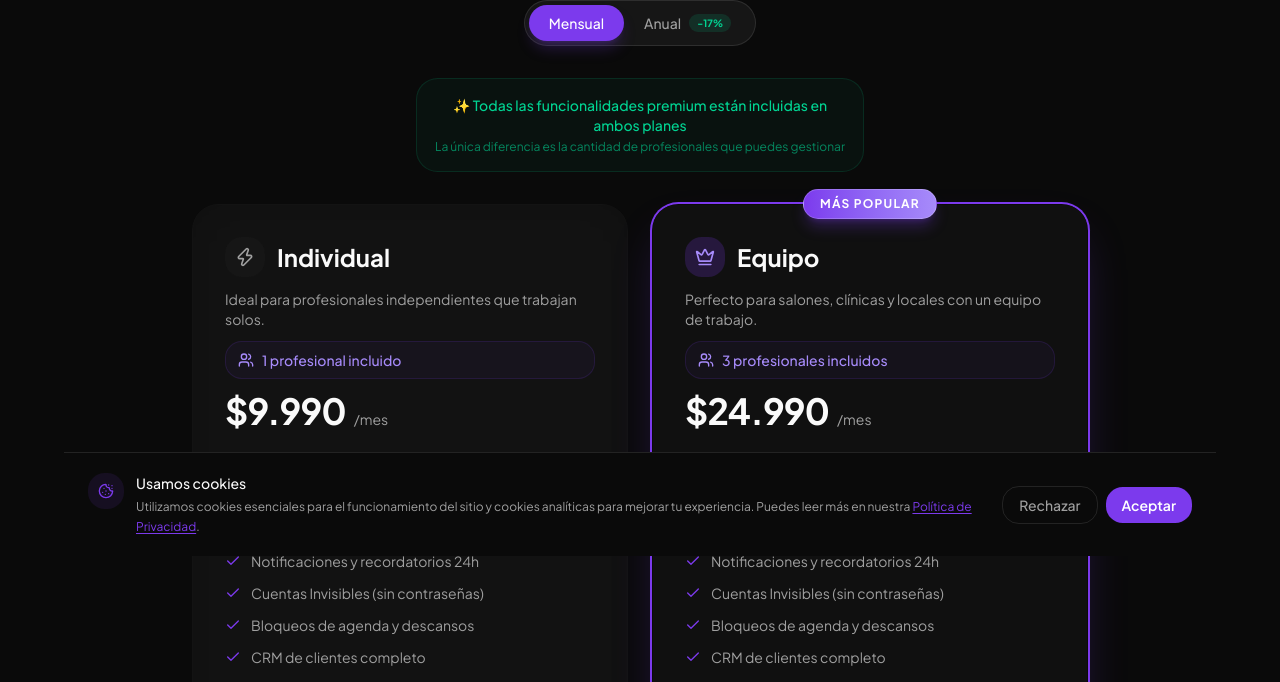
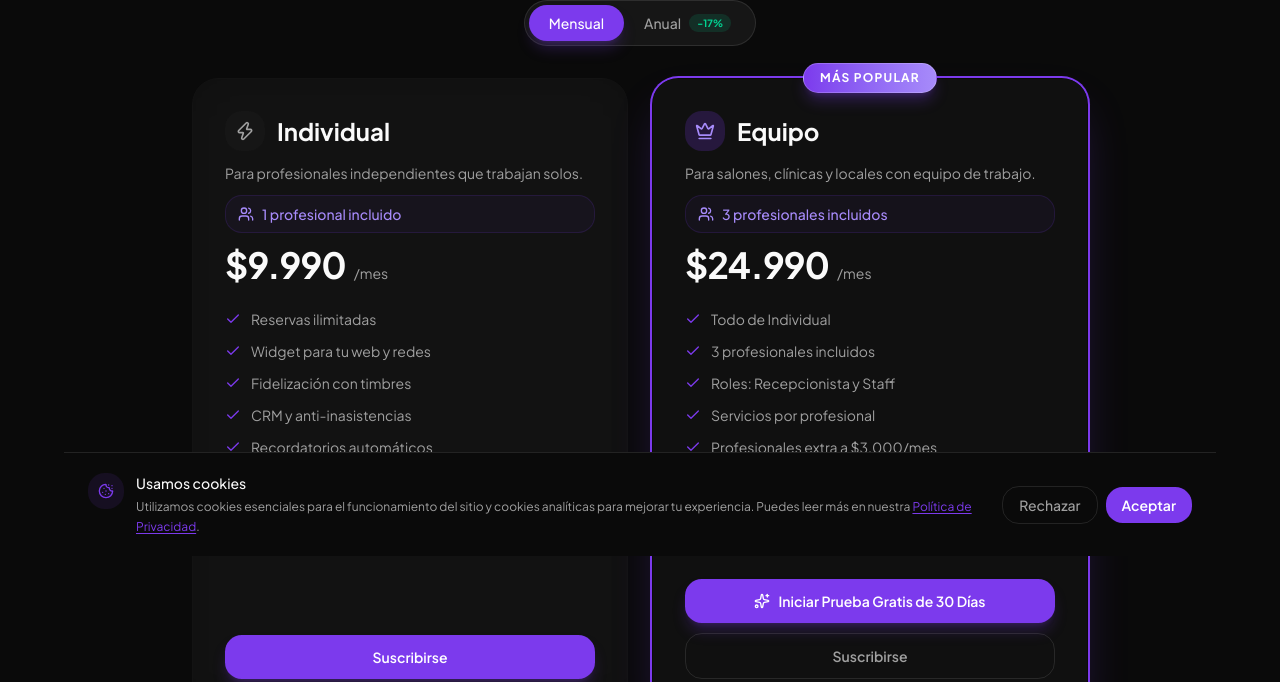
Before and after one commit to DiegoSalsa/Puragenda, a Next.js app: page /pricing in a window 1280 px wide. Shown: the part 244-926 px from the top of the page. Built offline with nearby package versions, Linux system fonts and the light colour scheme; no server answers.

Commit message:
fix: remove banner, shorten pricing feature lists

```diff
--- a/src/components/pricing-cards.tsx
+++ b/src/components/pricing-cards.tsx
@@ -26,25 +26,6 @@ interface PricingCardsProps {
 // ALL FEATURES — AVAILABLE ON BOTH PLANS
 // ═══════════════════════════════════════════
 
-const sharedFeatures = [
-  "Citas y reservas ilimitadas",
-  "Widget de reservas para tu web/redes",
-  "App móvil instalable (PWA)",
-  "Notificaciones y recordatorios 24h",
-  "Cuentas Invisibles (sin contraseñas)",
-  "Bloqueos de agenda y descansos",
-  "CRM de clientes completo",
-  "Escudo Anti-Inasistencias",
-  "Tarjetas de timbres y fidelización",
-  "Historial completo de reservas",
-  "Logo propio en el widget",
-  "Soporte por WhatsApp",
-];
-
-// ═══════════════════════════════════════════
-// PLAN DATA
-// ═══════════════════════════════════════════
-
 const plans: {
   key: PlanKey;
   name: string;
@@ -58,28 +39,33 @@ const plans: {
   {
     key: "INDIVIDUAL",
     name: "Individual",
-    description: "Ideal para profesionales independientes que trabajan solos.",
+    description: "Para profesionales independientes que trabajan solos.",
     highlighted: false,
     icon: Zap,
     staffLabel: `${STAFF_LIMITS.INDIVIDUAL} profesional incluido`,
     items: [
-      ...sharedFeatures,
+      "Reservas ilimitadas",
+      "Widget para tu web y redes",
+      "Fidelización con timbres",
+      "CRM y anti-inasistencias",
+      "Recordatorios automáticos",
+      "Logo propio en el widget",
     ],
   },
   {
     key: "EQUIPO",
     name: "Equipo",
-    description: "Perfecto para salones, clínicas y locales con un equipo de trabajo.",
+    description: "Para salones, clínicas y locales con equipo de trabajo.",
     highlighted: true,
     badge: `${TRIAL_DURATION_DAYS} días gratis`,
     icon: Crown,
     staffLabel: `${STAFF_LIMITS.EQUIPO} profesionales incluidos`,
     items: [
-      ...sharedFeatures,
+      "Todo de Individual",
       `${STAFF_LIMITS.EQUIPO} profesionales incluidos`,
-      "Gestión de roles (Recepcionista y Staff)",
-      "Servicios específicos por profesional",
-      "Profesionales extra a $3.000/mes c/u",
+      "Roles: Recepcionista y Staff",
+      "Servicios por profesional",
+      "Profesionales extra a $3.000/mes",
     ],
   },
 ];
@@ -211,15 +197,7 @@ export function PricingCards({ mode = "landing" }: PricingCardsProps) {
       {/* Billing Cycle Toggle */}
       <BillingToggle cycle={cycle} onChange={setCycle} />
 
-      {/* Same Features Banner */}
-      <div className="mx-auto max-w-md rounded-2xl border border-emerald-500/15 bg-emerald-500/5 p-4 text-center">
-        <p className="text-sm font-medium text-emerald-400">
-          ✨ Todas las funcionalidades premium están incluidas en ambos planes
-        </p>
-        <p className="mt-1 text-xs text-emerald-400/60">
-          La única diferencia es la cantidad de profesionales que puedes gestionar
-        </p>
-      </div>
+
 
       {/* Plan Cards — 2 columns */}
       <div className="mx-auto grid max-w-4xl gap-6 lg:grid-cols-2">
```
